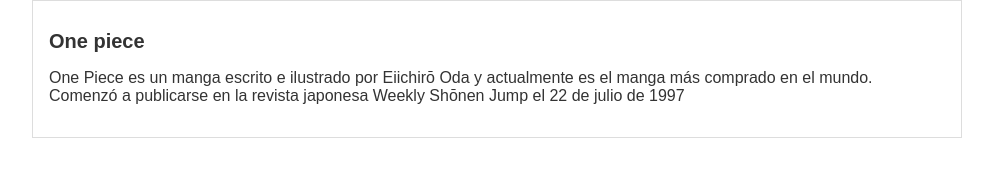
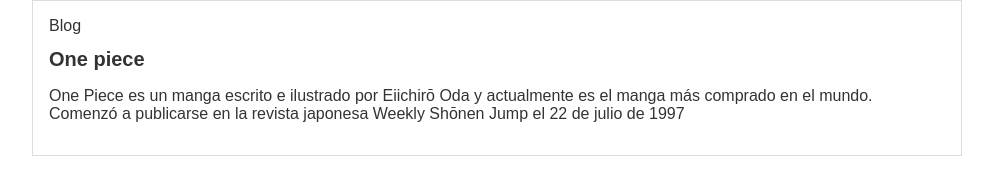
Before and after one commit to Johnma80/Blog, a plain HTML site: page index.html in a window 1280 px wide. Shown: the whole page, without its empty margins (143-1136 px from the left). Drawn offline with Linux system fonts and the light colour scheme.

Commit message:
estructura inicial de la cabecera

```diff
--- a/index.html
+++ b/index.html
@@ -9,6 +9,9 @@
 </head>
 <body>
     <div id="container">
+        <div id="cabecera">
+            Blog
+        </div>
         <div id="post">
             <h1>One piece</h1>
             <p>One Piece es un manga escrito e ilustrado por Eiichirō Oda y actualmente es el manga más comprado en el mundo. Comenzó a publicarse en la revista japonesa Weekly Shōnen Jump el 22 de julio de 1997</p>
```
